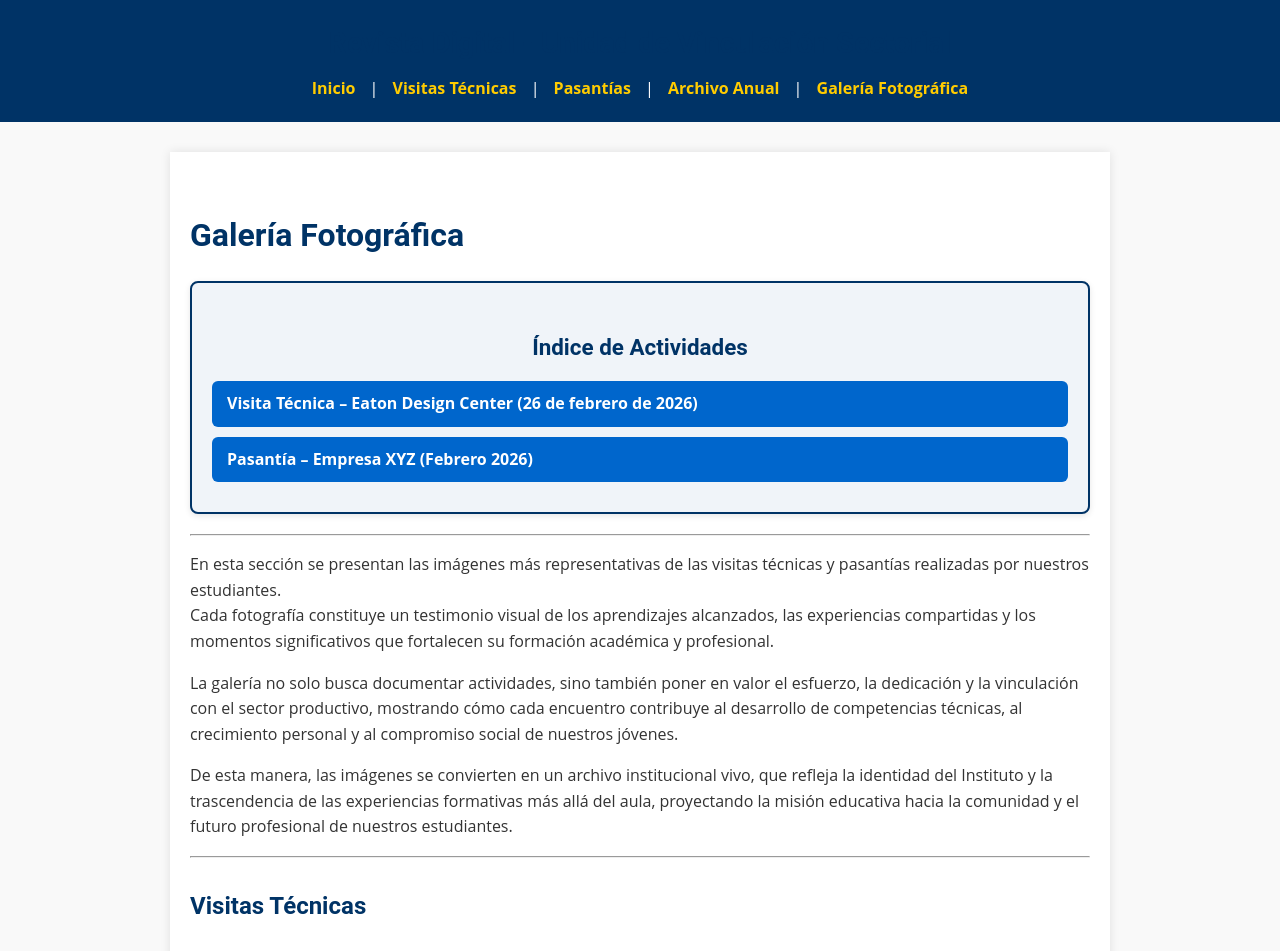
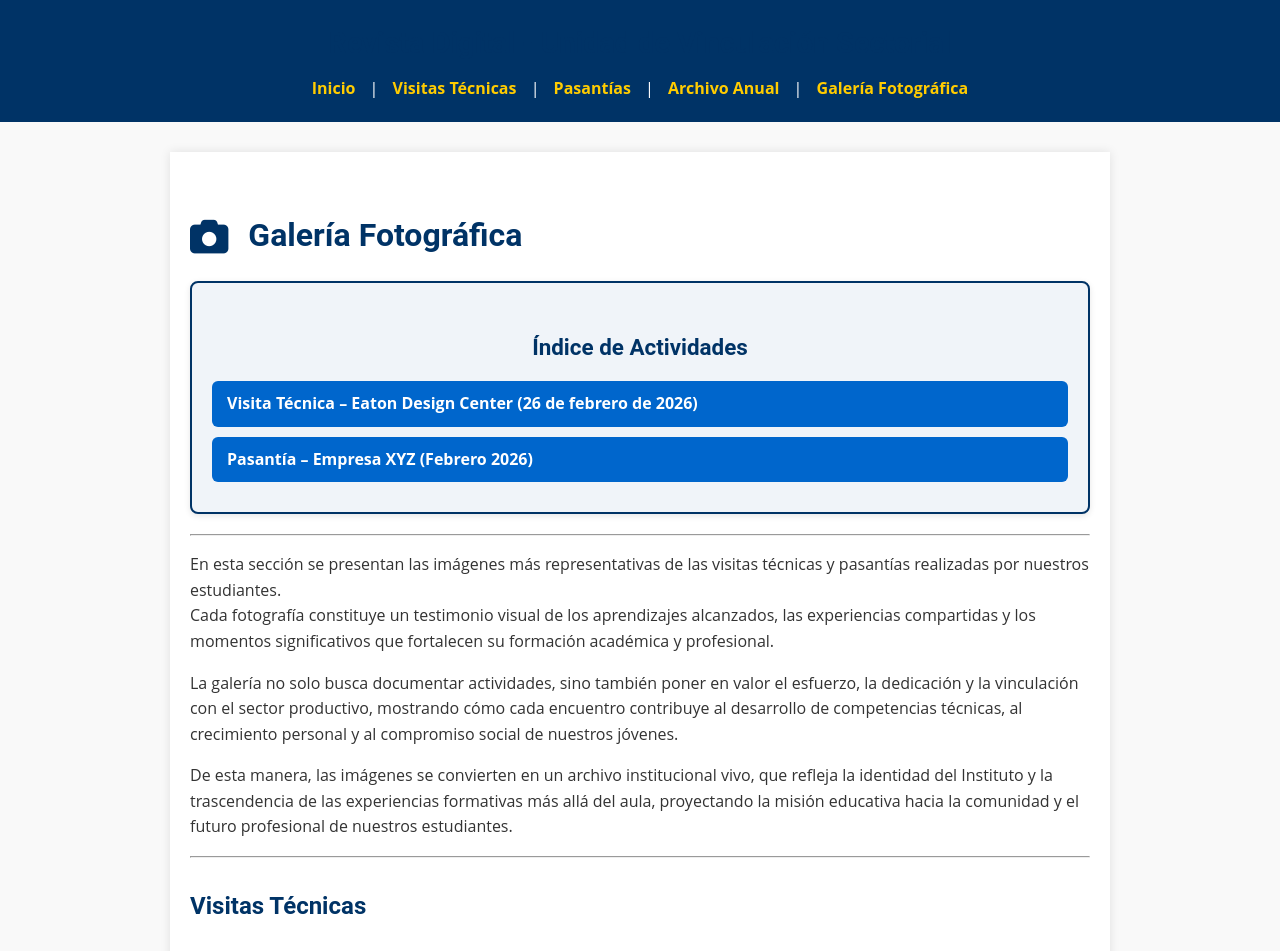
Before and after one commit to Aarias23/revista-vinculacion, a Jekyll site: the page built from galeria/index.md, in a window 1280 px wide. Shown: the top 951 px of the page. Built offline with Jekyll 4.4.1, drawn with Linux system fonts in a browser that asks for light colours; our own code applies the rules of GitHub Pages for plain Markdown files.

Commit message:
Integración de ícono de cámara con Font Awesome en título principal de la galería y actualización de estilos

```diff
--- a/_layouts/default.html
+++ b/_layouts/default.html
@@ -4,7 +4,10 @@
   <meta charset="UTF-8">
   <title>{{ page.title }} - {{ site.title }}</title>
   <link rel="stylesheet" href="{{ "/assets/css/style.css" | relative_url }}">
+  <!-- Librería de íconos Font Awesome -->
+  <link rel="stylesheet" href="https://cdnjs.cloudflare.com/ajax/libs/font-awesome/6.5.0/css/all.min.css">
 </head>
+
 <body>
 
 <header>
--- a/assets/css/style.css
+++ b/assets/css/style.css
@@ -270,3 +270,16 @@ button:hover,
   background: #ff6600; /* Naranja de acento */
   transform: translateX(5px); /* efecto dinámico */
 }
+
+/* Ícono de cámara en el título principal con Font Awesome */
+h1 .fa-camera {
+  color: #003366; /* Azul institucional */
+  margin-right: 12px;
+  font-size: 1.2em;
+  vertical-align: middle;
+  transition: color 0.3s ease;
+}
+
+h1 .fa-camera:hover {
+  color: #ffcc00; /* Amarillo dorado al pasar el mouse */
+}
--- a/galeria/index.md
+++ b/galeria/index.md
@@ -1,4 +1,4 @@
-# Galería Fotográfica
+<h1><i class="fa-solid fa-camera"></i> Galería Fotográfica</h1>
 
 <div class="index-actividades">
   <h2>Índice de Actividades</h2>
```
